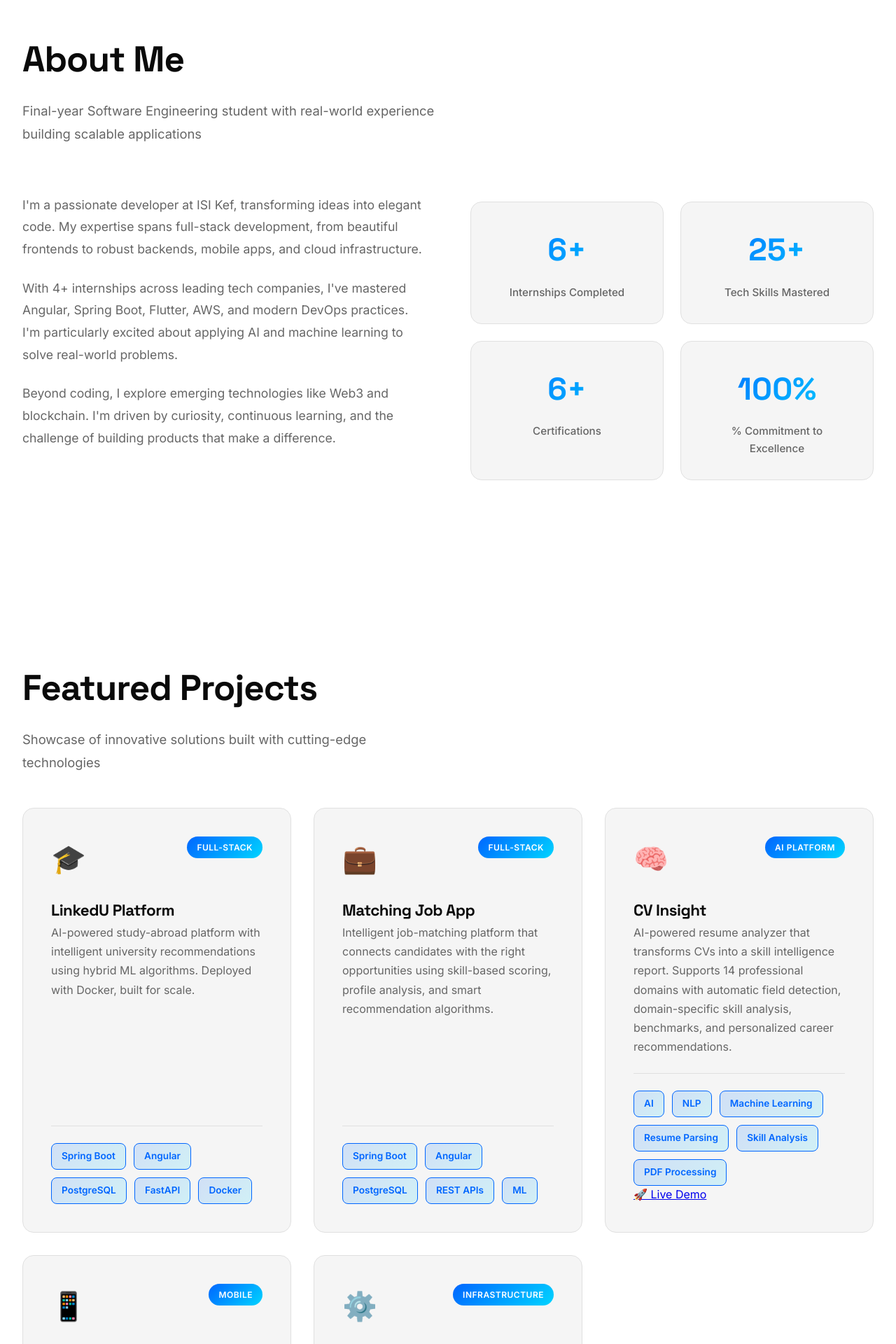
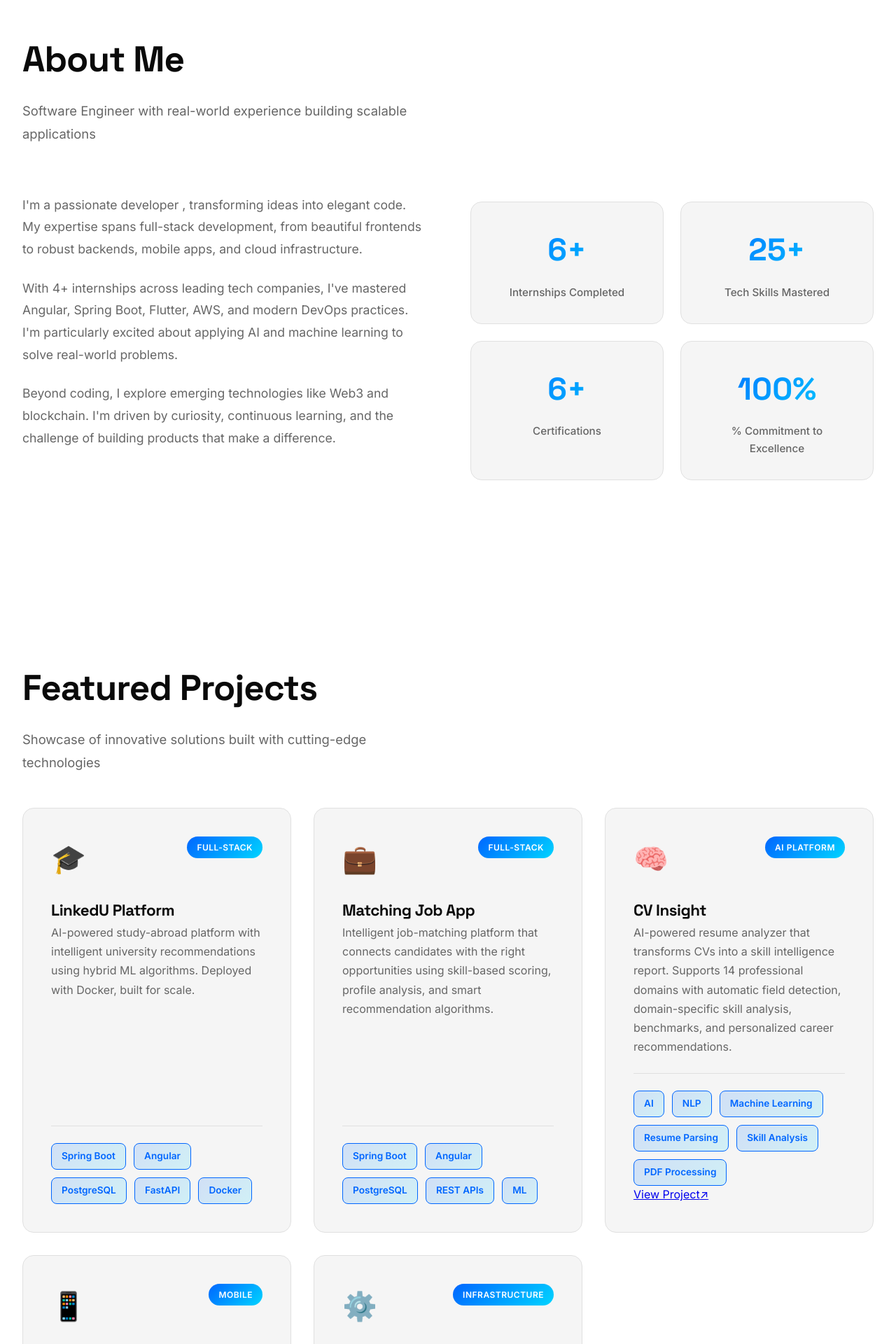
Before and after one commit to mohameddhiasakkar/portfolio, an Angular app: page / in a window 1280 px wide. Shown: the part 884-2804 px from the top of the page at 70% size. Built offline with nearby package versions, Linux system fonts and the light colour scheme.

Commit message:
cv resume update

```diff
--- a/src/app/app.html
+++ b/src/app/app.html
@@ -42,11 +42,11 @@
     <section id="about">
         <div class="container">
             <h2 class="section-title">About Me</h2>
-            <p class="section-subtitle">Final-year Software Engineering student with real-world experience building scalable applications</p>
+            <p class="section-subtitle">Software Engineer with real-world experience building scalable applications</p>
 
             <div class="about-grid">
                 <div class="about-text">
-                    <p>I'm a passionate developer at ISI Kef, transforming ideas into elegant code. My expertise spans full-stack development, from beautiful frontends to robust backends, mobile apps, and cloud infrastructure.</p>
+                    <p>I'm a passionate developer , transforming ideas into elegant code. My expertise spans full-stack development, from beautiful frontends to robust backends, mobile apps, and cloud infrastructure.</p>
                     <p>With 4+ internships across leading tech companies, I've mastered Angular, Spring Boot, Flutter, AWS, and modern DevOps practices. I'm particularly excited about applying AI and machine learning to solve real-world problems.</p>
                     <p>Beyond coding, I explore emerging technologies like Web3 and blockchain. I'm driven by curiosity, continuous learning, and the challenge of building products that make a difference.</p>
                 </div>
@@ -133,14 +133,14 @@
         <span class="tech-tag">Skill Analysis</span>
         <span class="tech-tag">PDF Processing</span>
     </div>
-    <p>
-
-    <a href="https://score-resume-frontend.onrender.com/"
-       target="_blank"
-       class="project-btn">
-        🚀 Live Demo
-    </a>
-</p>
+<a
+  href="https://score-resume-frontend.onrender.com/"
+  target="_blank"
+  class="mt-5 inline-flex items-center gap-2 rounded-xl border border-white/10 bg-white/5 px-5 py-3 font-medium text-white backdrop-blur-md transition-all duration-300 hover:bg-white/10 hover:shadow-lg"
+>
+  <span>View Project</span>
+  <span>↗</span>
+</a>
 </div>
 
 
```
